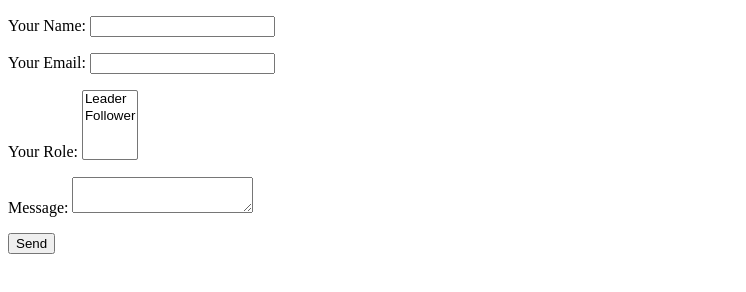
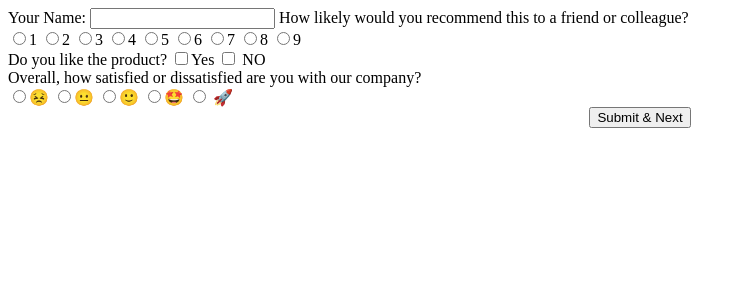
Before and after one commit to ChintzRuparel/test-htmlforms-netlify, a plain HTML site: page index.html in a window 1280 px wide. Shown: the whole page, without its empty margins (0-746 px from the left). Drawn offline with Linux system fonts and the light colour scheme.

Commit message:
form updated

```diff
--- a/index.html
+++ b/index.html
@@ -8,27 +8,48 @@
 </head>
 <body>
 
-<form name="test" method="POST" data-netlify="true">
-  <p>
-    <label>Your Name: <input type="text" name="name" /></label>
-  </p>
-  <p>
-    <label>Your Email: <input type="email" name="email" /></label>
-  </p>
-  <p>
-    <label>Your Role: <select name="role[]" multiple>
-      <option value="leader">Leader</option>
-      <option value="follower">Follower</option>
-    </select></label>
-  </p>
-  <p>
-    <label>Message: <textarea name="message"></textarea></label>
-  </p>
-  <p>
-    <button type="submit">Send</button>
-  </p>
+<form name="tesst" method="POST" data-netlify="true">
+
+  <label>Your Name:
+<input type="text"></label>
+<label>How likely would you recommend this to a friend or colleague?<br>
+  <input value="rate1" name="rate1" id="1" type="radio">1
+  <input value="rate2" name="rate2" id="2" type="radio">2
+  <input value="rate3" name="rate3" id="3" type="radio">3
+  <input value="rate4" name="rate4" id="4" type="radio">4
+  <input value="rate5" name="rate5" id="5" type="radio">5
+  <input value="rate6" name="rate6" id="6" type="radio">6
+  <input value="rate7" name="rate7" id="7" type="radio">7
+  <input value="rate8" name="rate8" id="8" type="radio">8
+  <input value="rate9" name="rate9" id="9" type="radio">9
+  </label>
+<br>
+<label>Do you like the product?
+<input name="yes" value="yes" id="yes" type="checkbox">Yes
+<input name="no" value="no" id="no" type="checkbox"> NO
+</label>
+<br>
+<label>Overall, how satisfied or dissatisfied are you with our company?<br>
+<input id="toobad" name="toobad" value="toobad"  type="radio">😣
+<input id="bad" name="bad" value="bad"  type="radio">😐
+<input id="avg" name="avg" value="avg"  type="radio">🙂
+<input id="good" name="good" value="good"  type="radio">🤩
+<input id="superb" name="superb" value="superb"  type="radio"> 🚀
+</label>
+
+<!-- <button class="emoji-buttons">😣</button>
+<button class="emoji-buttons">😐</button>
+<button class="emoji-buttons">🙂</button>
+<button class="emoji-buttons">🤩</button>
+<button class="emoji-buttons">🚀</button> -->
+
+<center>
+  <button >
+      Submit & Next
+  </button>
+</center>
+
 </form>
 
-
-</body>
+  <body>
 </html>
```
